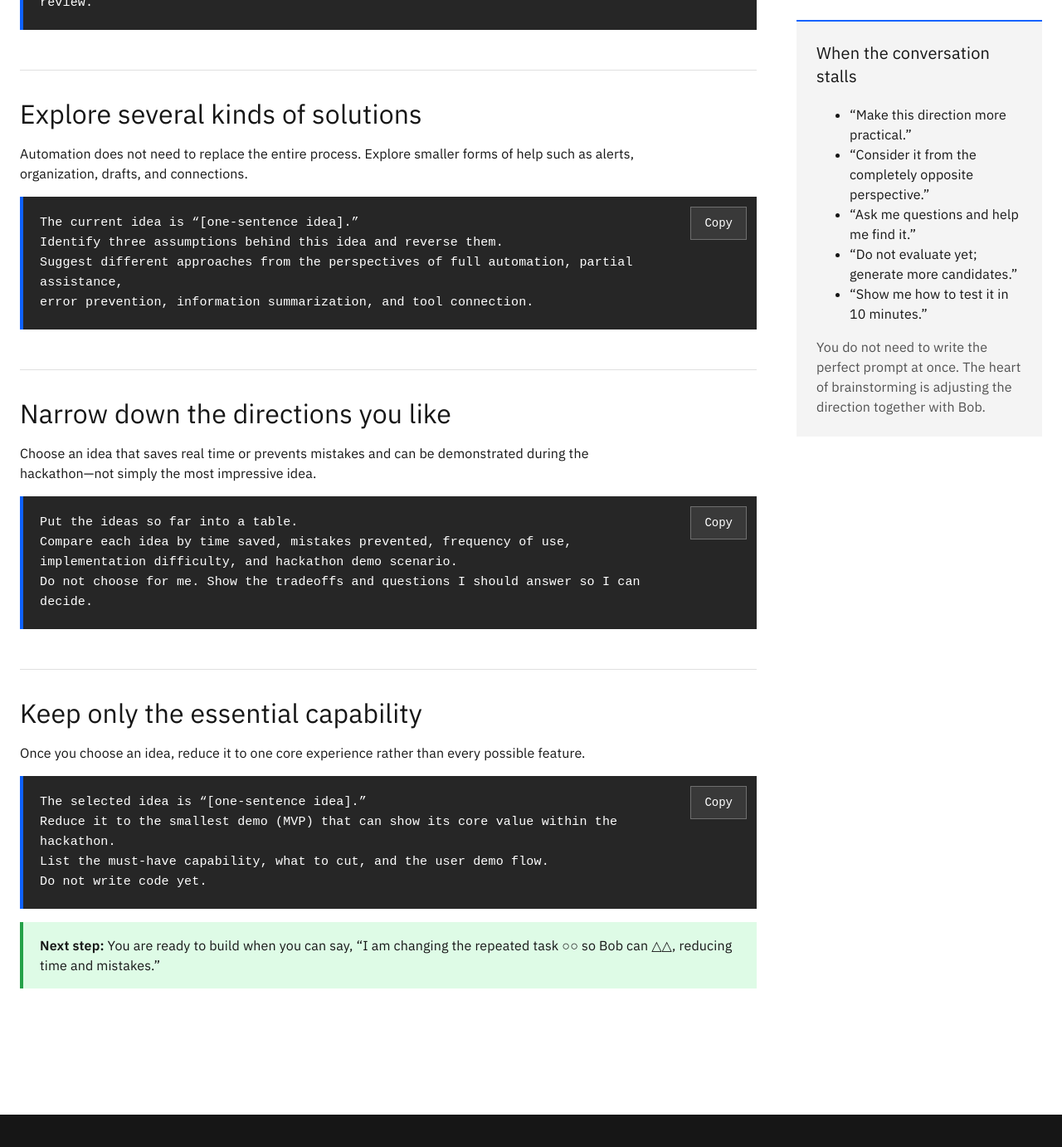
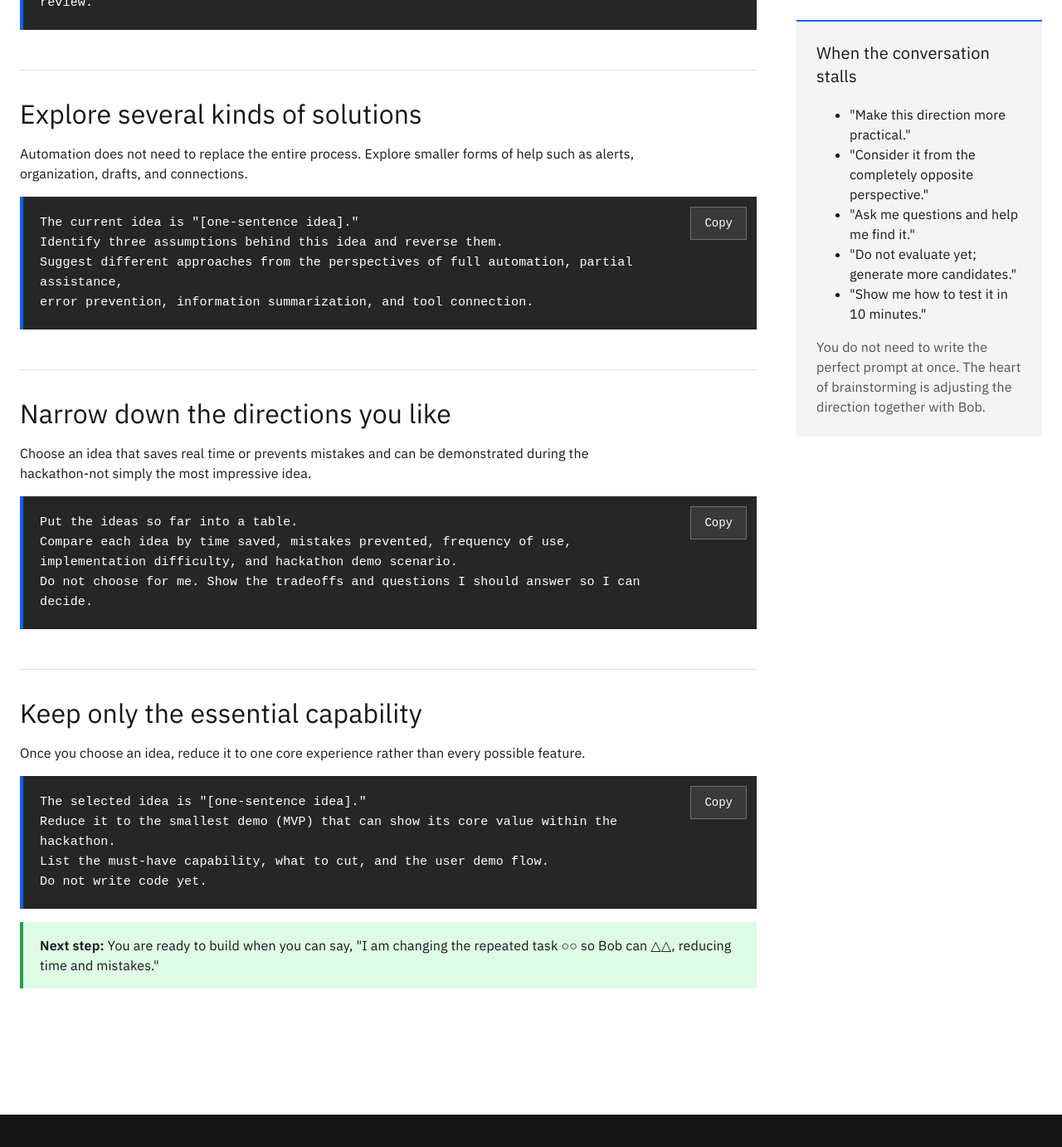
Before and after one commit to ce-aie-labs/bob-labs, a Jekyll site: the page bobathon/en/guides/brainstorming.html, which Jekyll copies as it is, in a window 1280 px wide and 1400 px high, scrolled down 1557 px. Shown: the top 1382 px of the window at 83% size. Built offline with Jekyll 4.4.1, drawn with Linux system fonts in a browser that asks for light colours; some of the changed text lies outside the part shown.

Commit message:
Replace em dashes and smart quotes in bobathon guides with ASCII punctuation
Smart quotes inside the copy-able prompt blocks broke paste; em dashes were
inconsistent with the plain hyphen the rest of the site uses.

```diff
--- a/bobathon/en/guides/brainstorming.html
+++ b/bobathon/en/guides/brainstorming.html
@@ -32,7 +32,7 @@
     <div class="breadcrumb"><a href="../index.html">Home</a> / Find an automation idea</div>
     <p class="eyebrow">Idea guide · Start with your own work</p>
     <h1>When you are not sure what to automate</h1>
-    <p class="hero-copy">Start with work you repeat, tasks that take too long, or things you often miss—not with a grand idea.<br>
+    <p class="hero-copy">Start with work you repeat, tasks that take too long, or things you often miss-not with a grand idea.<br>
     A conversation with Bob can help you find the solution you actually need.</p>
 
     <section class="capability-summary" aria-labelledby="brainstorm-principle">
@@ -67,7 +67,7 @@ Do not jump to a solution. First, map the current workflow.<button class="copy-b
         <section>
           <h2>Turn repetitive work into an automation</h2>
           <p>Separating inputs, decisions, and outputs makes the automatable parts easier to see.</p>
-          <pre id="prompt-technology" class="prompt">The task I repeat is “[describe the task].”
+          <pre id="prompt-technology" class="prompt">The task I repeat is "[describe the task]."
 Break the workflow into its trigger, required inputs, decisions I make,
 and final output.
 Separate the parts Bob or an MCP could automate from the parts a person should review.<button class="copy-button" type="button" data-copy="prompt-technology">Copy</button></pre>
@@ -76,7 +76,7 @@ Separate the parts Bob or an MCP could automate from the parts a person should r
         <section>
           <h2>Explore several kinds of solutions</h2>
           <p>Automation does not need to replace the entire process. Explore smaller forms of help such as alerts, organization, drafts, and connections.</p>
-          <pre id="prompt-remix" class="prompt">The current idea is “[one-sentence idea].”
+          <pre id="prompt-remix" class="prompt">The current idea is "[one-sentence idea]."
 Identify three assumptions behind this idea and reverse them.
 Suggest different approaches from the perspectives of full automation, partial assistance,
 error prevention, information summarization, and tool connection.<button class="copy-button" type="button" data-copy="prompt-remix">Copy</button></pre>
@@ -84,7 +84,7 @@ error prevention, information summarization, and tool connection.<button class="
 
         <section>
           <h2>Narrow down the directions you like</h2>
-          <p>Choose an idea that saves real time or prevents mistakes and can be demonstrated during the hackathon—not simply the most impressive idea.</p>
+          <p>Choose an idea that saves real time or prevents mistakes and can be demonstrated during the hackathon-not simply the most impressive idea.</p>
           <pre id="prompt-narrow" class="prompt">Put the ideas so far into a table.
 Compare each idea by time saved, mistakes prevented, frequency of use, implementation difficulty, and hackathon demo scenario.
 Do not choose for me. Show the tradeoffs and questions I should answer so I can decide.<button class="copy-button" type="button" data-copy="prompt-narrow">Copy</button></pre>
@@ -93,22 +93,22 @@ Do not choose for me. Show the tradeoffs and questions I should answer so I can
         <section>
           <h2>Keep only the essential capability</h2>
           <p>Once you choose an idea, reduce it to one core experience rather than every possible feature.</p>
-          <pre id="prompt-mvp" class="prompt">The selected idea is “[one-sentence idea].”
+          <pre id="prompt-mvp" class="prompt">The selected idea is "[one-sentence idea]."
 Reduce it to the smallest demo (MVP) that can show its core value within the hackathon.
 List the must-have capability, what to cut, and the user demo flow.
 Do not write code yet.<button class="copy-button" type="button" data-copy="prompt-mvp">Copy</button></pre>
-          <div class="success"><strong>Next step:</strong> You are ready to build when you can say, “I am changing the repeated task ○○ so Bob can △△, reducing time and mistakes.”</div>
+          <div class="success"><strong>Next step:</strong> You are ready to build when you can say, "I am changing the repeated task ○○ so Bob can △△, reducing time and mistakes."</div>
         </section>
       </article>
 
       <aside class="article-aside">
         <h3>When the conversation stalls</h3>
         <ul>
-          <li>“Make this direction more practical.”</li>
-          <li>“Consider it from the completely opposite perspective.”</li>
-          <li>“Ask me questions and help me find it.”</li>
-          <li>“Do not evaluate yet; generate more candidates.”</li>
-          <li>“Show me how to test it in 10 minutes.”</li>
+          <li>"Make this direction more practical."</li>
+          <li>"Consider it from the completely opposite perspective."</li>
+          <li>"Ask me questions and help me find it."</li>
+          <li>"Do not evaluate yet; generate more candidates."</li>
+          <li>"Show me how to test it in 10 minutes."</li>
         </ul>
         <p>You do not need to write the perfect prompt at once. The heart of brainstorming is adjusting the direction together with Bob.</p>
       </aside>
--- a/bobathon/en/guides/github-mcp.html
+++ b/bobathon/en/guides/github-mcp.html
@@ -44,7 +44,7 @@ After configuration, explain OAuth authentication and how to verify the connecti
       "disabled": false
     }
   }
-}<button class="copy-button" type="button" data-copy="github-config">Copy</button></pre><div class="info-note"><strong>Why use the read-only URL?</strong><span><code>/readonly</code> excludes tools that change GitHub state—such as creating issues, editing files, or merging pull requests—at the server level.</span></div></section>
+}<button class="copy-button" type="button" data-copy="github-config">Copy</button></pre><div class="info-note"><strong>Why use the read-only URL?</strong><span><code>/readonly</code> excludes tools that change GitHub state-such as creating issues, editing files, or merging pull requests-at the server level.</span></div></section>
         <section><h2>2. Authenticate with GitHub</h2><ol><li>Save the configuration and turn on <strong>Use MCP Servers</strong>.</li><li>Select <strong>Authenticate</strong> beside the <code>github</code> server.</li><li>In the browser, review the GitHub account and requested permissions, then approve them.</li><li>Organization repositories may require approval under organization policy or from an administrator.</li></ol><div class="warning-note"><strong>Important:</strong> Do not paste a GitHub password or personal access token into chat or the configuration file. Sign in only through Bob's OAuth page.</div><div class="success"><strong>Success:</strong> The <code>github</code> server is connected and repository, issue, and pull request read tools appear.</div></section>
         <section><h2>3. Verify connection information</h2><pre id="prompt-github-me" class="prompt">Use GitHub MCP to identify the currently authenticated user,
 then show only five accessible repository names.
```
Also changed, not shown: bobathon/en/guides/basic-mcp.html (+5 -5 lines), bobathon/ko/guides/basic-mcp.html (+5 -5 lines), bobathon/ko/guides/brainstorming.html (+9 -9 lines).
